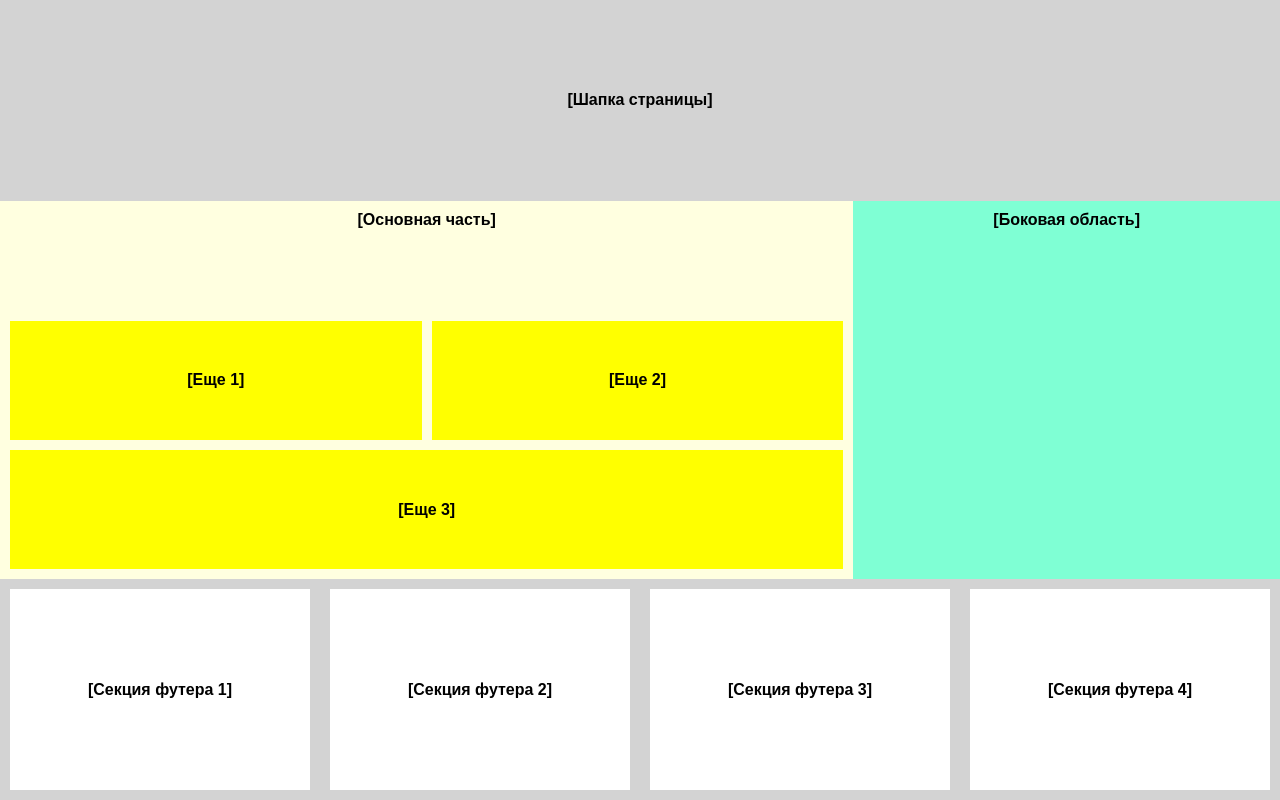
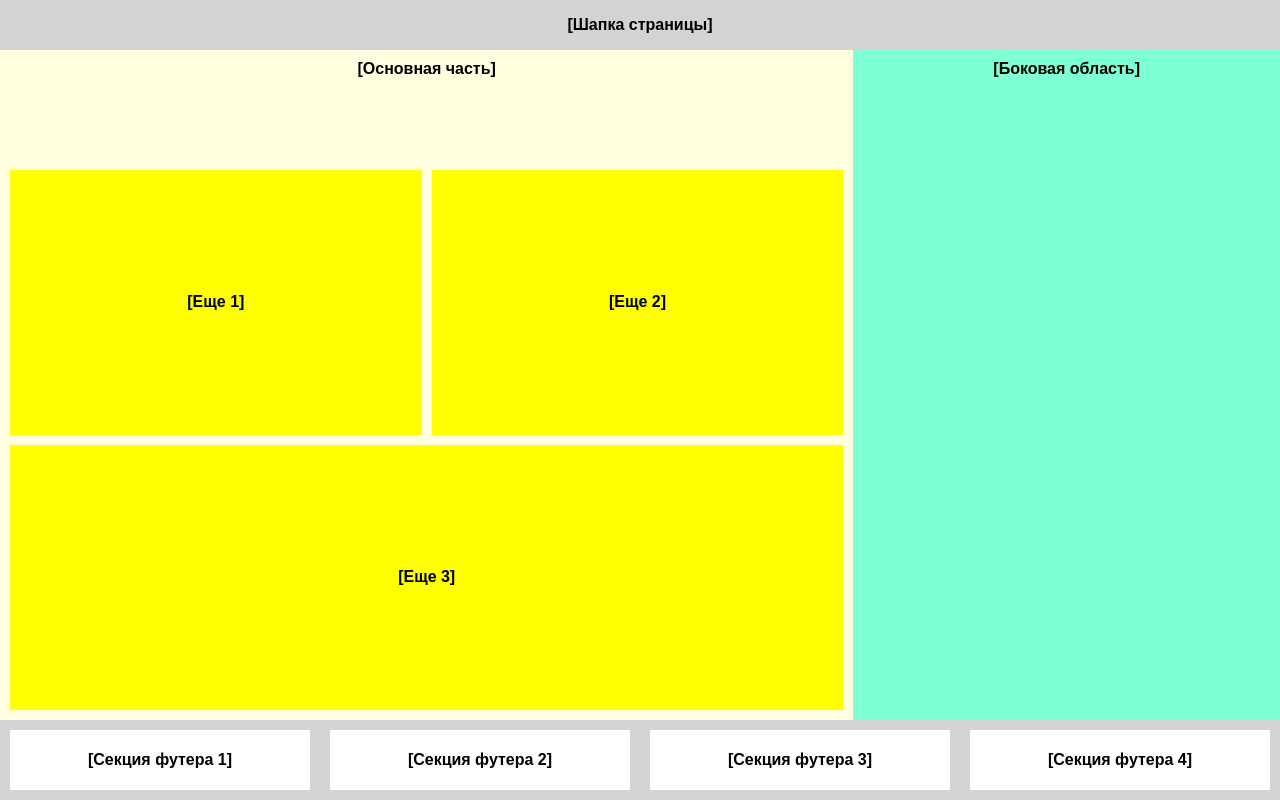
Before and after one commit to KateKhukhka/Homework-week-6-table, a plain HTML site: page homework_6/index.html in a window 1280 px wide. Drawn offline with Linux system fonts and the light colour scheme.

Commit message:
change_1

```diff
--- a/homework_6/style/style.css
+++ b/homework_6/style/style.css
@@ -8,7 +8,7 @@ body {
   height: 100vh;
   display: grid;
   grid-template-columns: 2fr 1fr;
-  grid-template-rows: 60 px 1fr 100px;
+  grid-template-rows: 50px 1fr 80px;
 }
 .header {
   background-color: lightgray;
```
